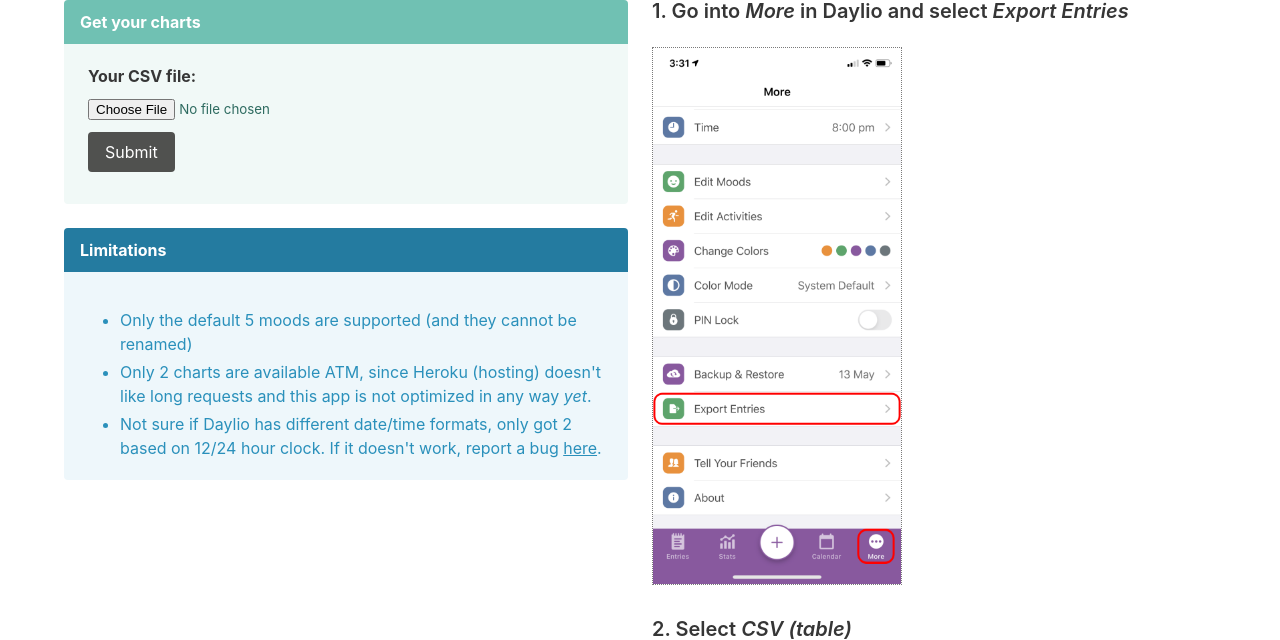
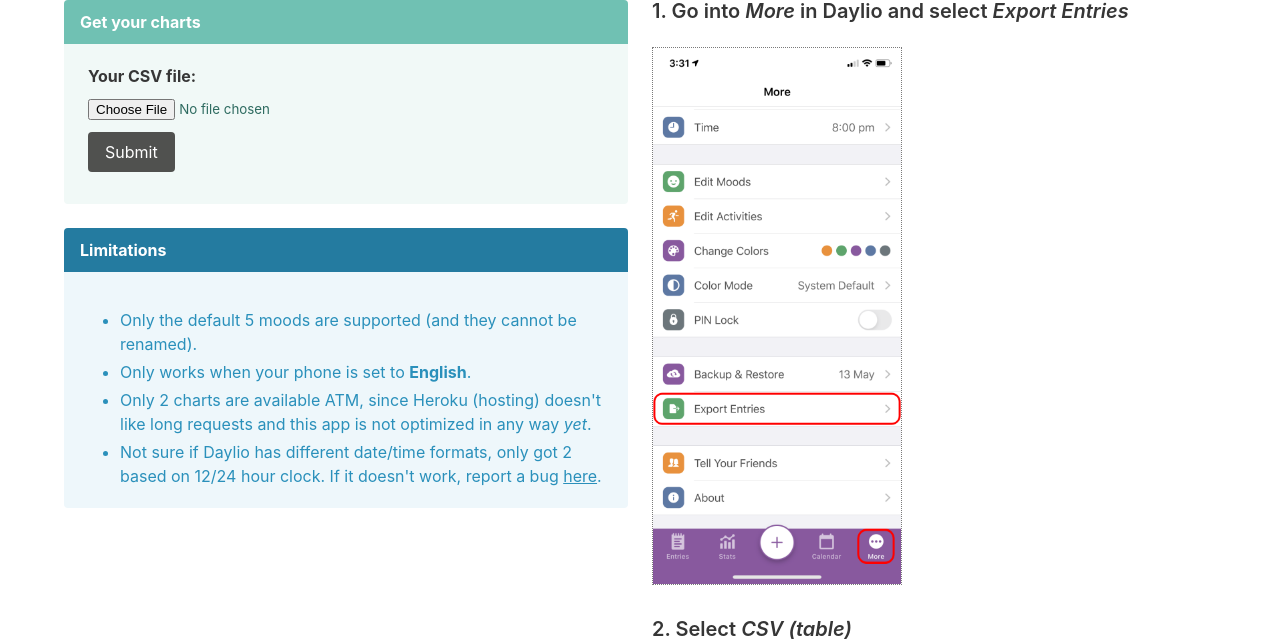
Before and after one commit to staticf0x/daylio-stats, a Django app: page / in a window 1280 px wide. Shown: the part 211-851 px from the top of the page. Run offline with Django 3.2, Linux system fonts and the light colour scheme; parts of the project's set-up code (start-up, migrations or seed data) failed here and were passed over.

Commit message:
Add another limitation about language

```diff
--- a/ds/templates/ds/index.html
+++ b/ds/templates/ds/index.html
@@ -49,7 +49,10 @@
                 <div class="content">
                     <ul>
                         <li>
-                            Only the default 5 moods are supported (and they cannot be renamed)
+                            Only the default 5 moods are supported (and they cannot be renamed).
+                        </li>
+                        <li>
+                            Only works when your phone is set to <span class="has-text-weight-bold">English</span>.
                         </li>
                         <li>
                             Only 2 charts are available ATM, since Heroku (hosting) doesn't like long requests and this app is not optimized in any way <span class="is-italic">yet</span>.
```
